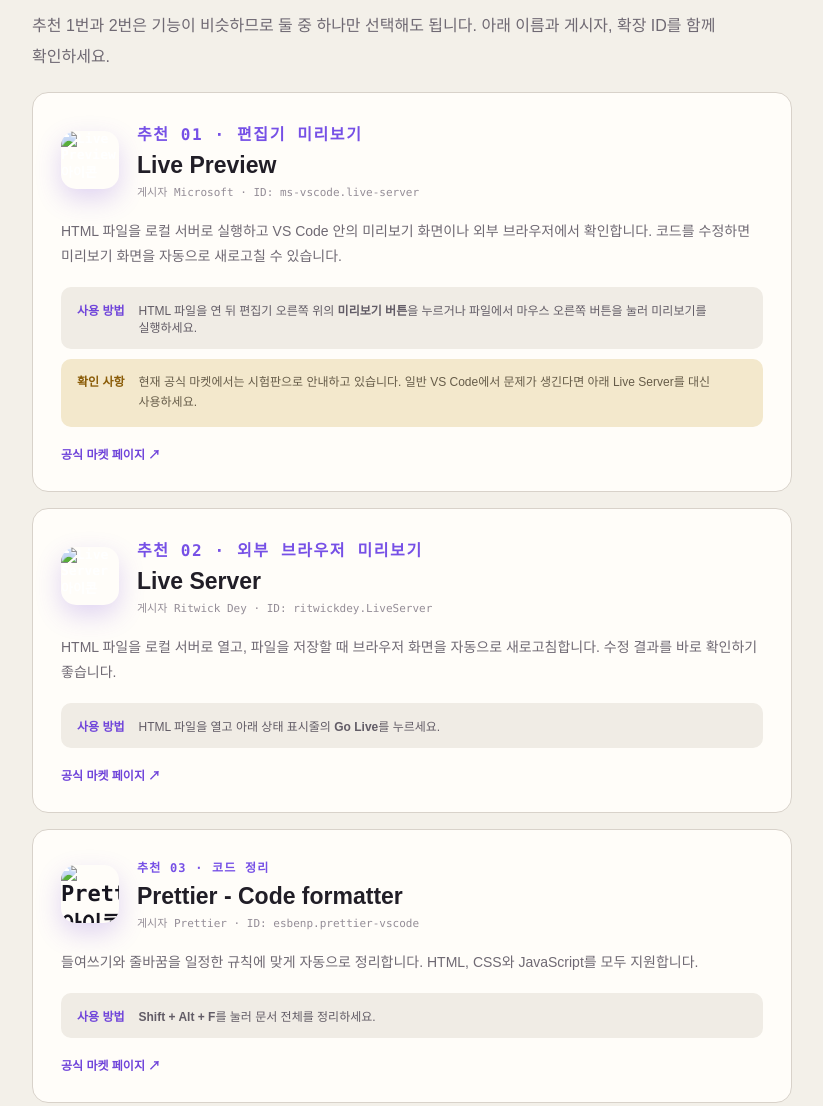
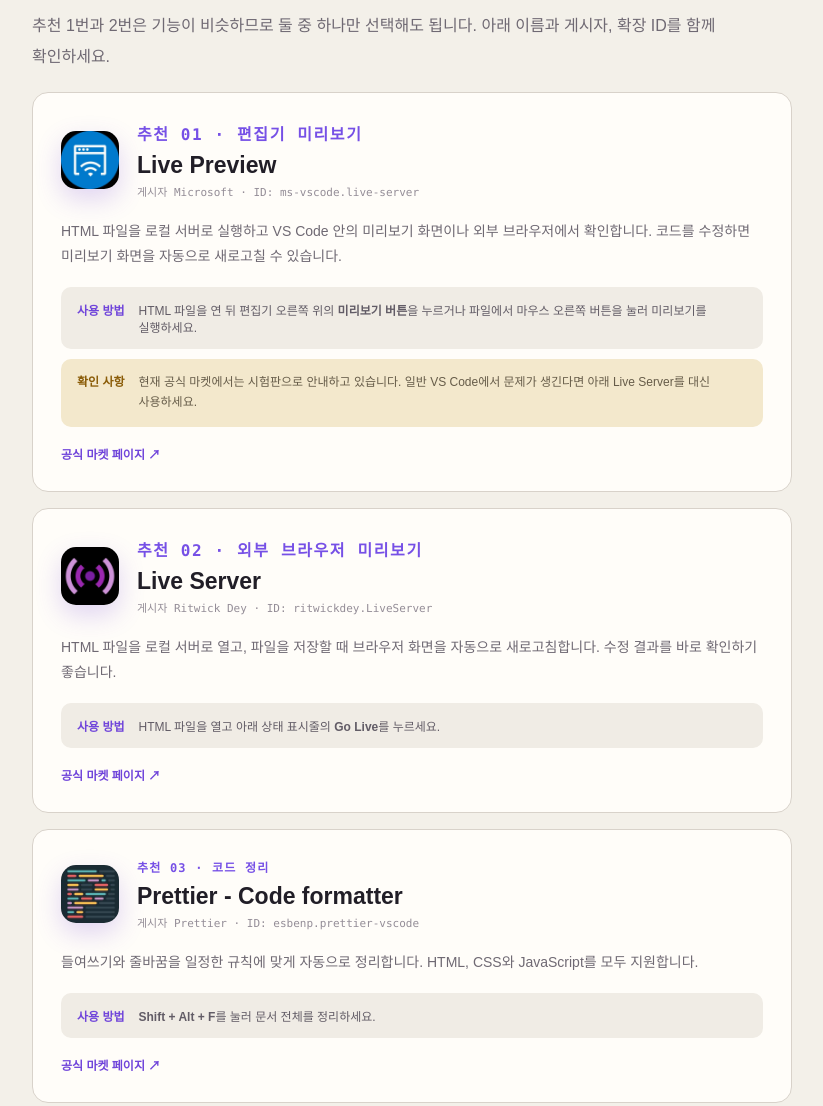
Before and after one commit to onyx4519/Today_Coding, a plain HTML site: page extensions.html in a window 1280 px wide. Shown: the part 1400-2506 px from the top of the page, without its empty margins (358-1181 px from the left). Drawn offline with Linux system fonts and the light colour scheme.

Commit message:
Add files via upload

```diff
--- a/extensions.html
+++ b/extensions.html
@@ -71,7 +71,7 @@
 
             <article class="extension-card live-preview-card">
               <div class="extension-top">
-                <span class="extension-logo has-image"><img src="assets/live-preview.png" alt="Live Preview 아이콘"></span>
+                <span class="extension-logo has-image"><img src="Live_Preview.png" alt="Live Preview 아이콘"></span>
                 <div><span class="extension-level">추천 01 · 편집기 미리보기</span><h3>Live Preview</h3><p class="publisher">게시자 Microsoft · ID: ms-vscode.live-server</p></div>
               </div>
               <p>HTML 파일을 로컬 서버로 실행하고 VS Code 안의 미리보기 화면이나 외부 브라우저에서 확인합니다. 코드를 수정하면 미리보기 화면을 자동으로 새로고칠 수 있습니다.</p>
@@ -82,7 +82,7 @@
 
             <article class="extension-card live-server-card">
               <div class="extension-top">
-                <span class="extension-logo has-image"><img src="assets/live-server.png" alt="Live Server 아이콘"></span>
+                <span class="extension-logo has-image"><img src="Live_Server.png" alt="Live Server 아이콘"></span>
                 <div><span class="extension-level">추천 02 · 외부 브라우저 미리보기</span><h3>Live Server</h3><p class="publisher">게시자 Ritwick Dey · ID: ritwickdey.LiveServer</p></div>
               </div>
               <p>HTML 파일을 로컬 서버로 열고, 파일을 저장할 때 브라우저 화면을 자동으로 새로고침합니다. 수정 결과를 바로 확인하기 좋습니다.</p>
@@ -92,7 +92,7 @@
 
             <article class="extension-card prettier-card">
               <div class="extension-top">
-                <span class="extension-logo has-image"><img src="assets/prettier.png" alt="Prettier 아이콘"></span>
+                <span class="extension-logo has-image"><img src="Code_Formatter.png" alt="Prettier 아이콘"></span>
                 <div><span class="extension-level">추천 03 · 코드 정리</span><h3>Prettier - Code formatter</h3><p class="publisher">게시자 Prettier · ID: esbenp.prettier-vscode</p></div>
               </div>
               <p>들여쓰기와 줄바꿈을 일정한 규칙에 맞게 자동으로 정리합니다. HTML, CSS와 JavaScript를 모두 지원합니다.</p>
@@ -131,7 +131,7 @@
             <h2>한국어 UI가 필요할 때만 추가하세요.</h2>
             <article class="extension-card optional-card">
               <div class="extension-top">
-                <span class="extension-logo has-image"><img src="assets/korean-language-pack.png" alt="Korean Language Pack 아이콘"></span>
+                <span class="extension-logo has-image"><img src="korean.png" alt="Korean Language Pack 아이콘"></span>
                 <div><span class="extension-level">선택 · 화면 언어</span><h3>Korean Language Pack for Visual Studio Code</h3><p class="publisher">게시자 Microsoft · ID: MS-CEINTL.vscode-language-pack-ko</p></div>
               </div>
               <p>VS Code 메뉴와 설정 화면을 한국어로 표시합니다. 영어 UI가 불편하지 않다면 설치하지 않아도 웹 개발 기능에는 차이가 없습니다.</p>
```
Also changed, not shown: korean.png (added).
